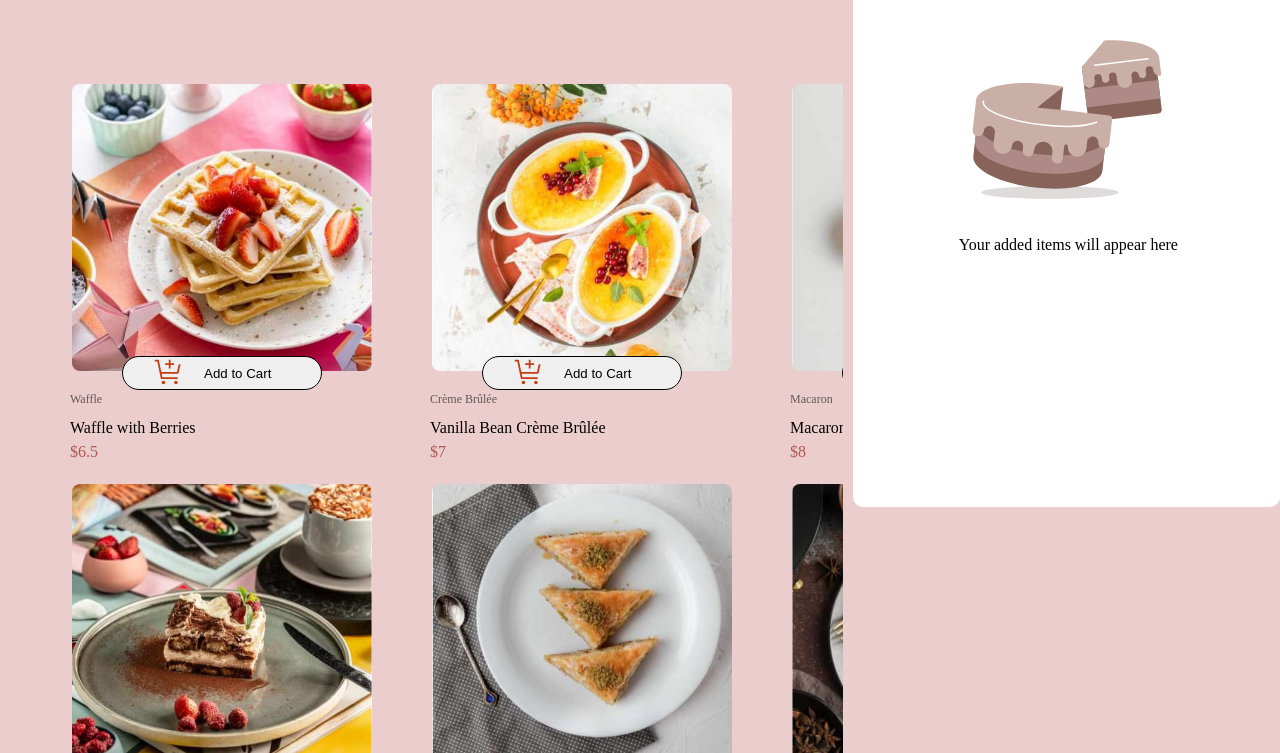
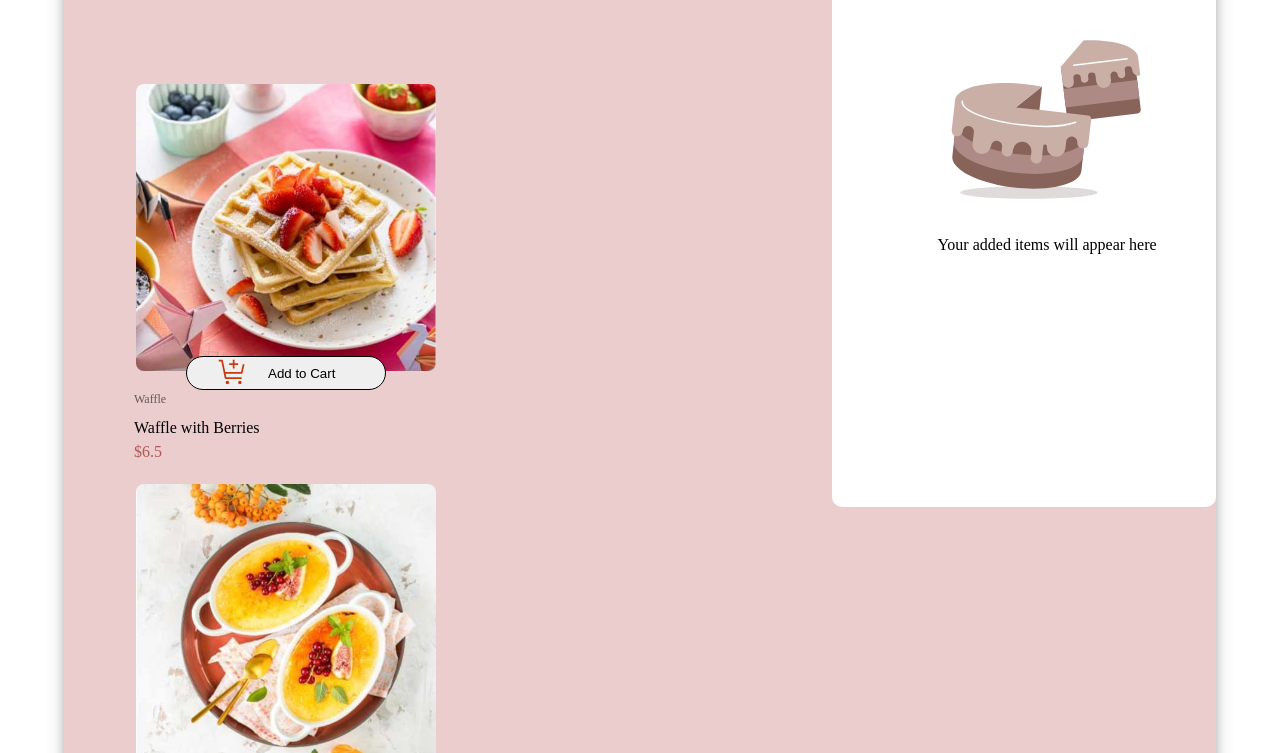
Before and after one commit to TamaraAlazzam/product-list-with-cart-main, a plain HTML site: page scripts/index.html in a window 1280 px wide. Shown: the part 143-896 px from the top of the page. Drawn offline with Linux system fonts and the light colour scheme.

Commit message:
made some css changes for the screen shrink

```diff
--- a/scripts/style-master.css
+++ b/scripts/style-master.css
@@ -27,9 +27,8 @@ body{
     display: grid;
     grid-template-columns:repeat(3,1fr);
     margin:40px auto;
-    max-height: 1200px;
-    max-width:1800px;
-    min-height: 900px;
+    max-width:90vw;
+    min-height: 100vh;
 }
 
 .items-side{
@@ -39,12 +38,13 @@ body{
 }
 
 .item-place{
-    display: grid;
+    display: flex;
     grid-template-columns: repeat(3,1fr);
     margin: 10px;
-    max-height: 1000px;
+    max-height: 70hv;
     overflow-y: scroll;
     scrollbar-width: none;
+    flex-wrap: wrap;
 }
 
 .cards{
@@ -362,19 +362,19 @@ body{
     border-radius: 8px;
     border: none;
     font-size: 20px;
-    max-width: 350px;
+    max-width: 550px;
     min-height: 40px;
-    min-width: 450px;
+    min-width: 550px;
 }
 
 .shadow{
+    background-color: rgba(0, 0, 0, 0.301);
+    bottom: 100hv;
+    display: none;
     height: 125vh;
-    width: 100%;
-    background-color: rgba(0, 0, 0, 0.301);
-    position: absolute;
     margin: 0;
     padding: 0;
+    position: absolute;
     top:0;
-    bottom: 100hv;
-    display: none;
+    width: 100%;
 }
```
